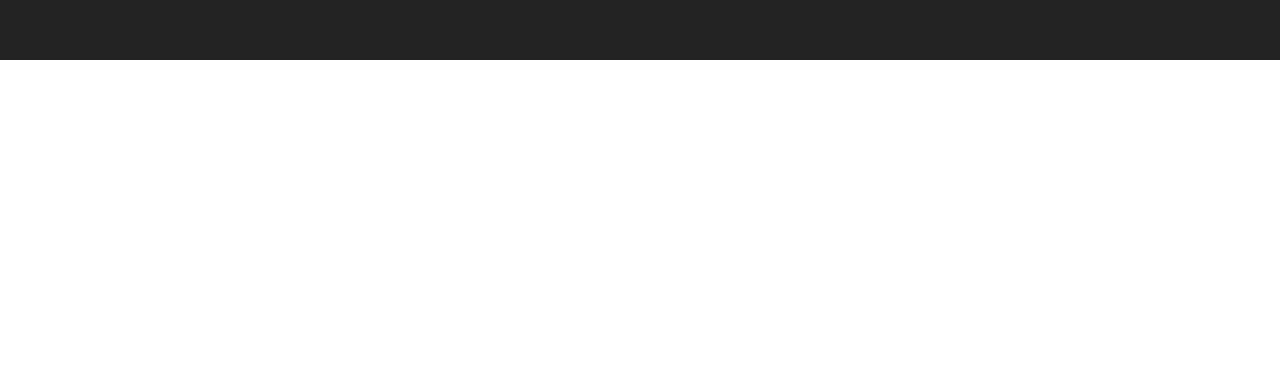
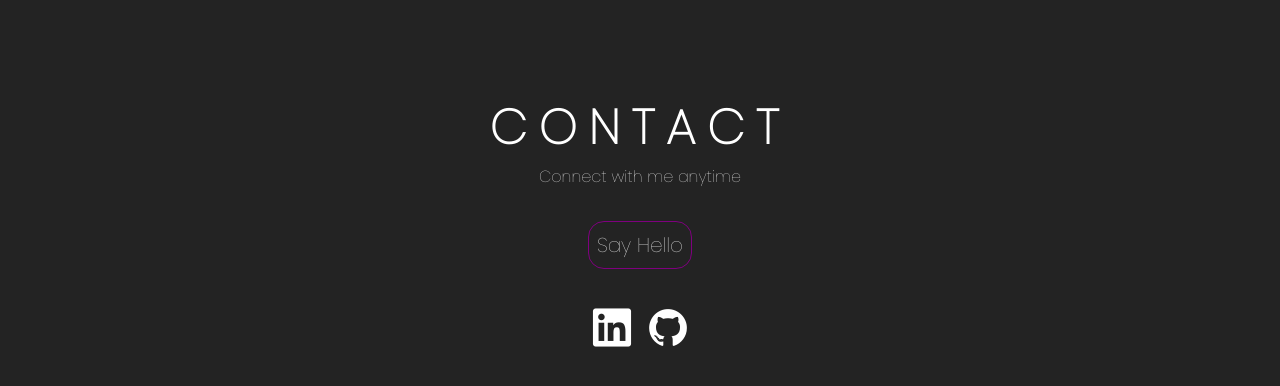
Before and after one commit to palucas94/portfolio, a React (Create React App) app: page / in a window 1280 px wide. Shown: the part 2340-2726 px from the top of the page. Before the commit the page ends 2400 px from the top, so only its background shows below. Built offline with nearby package versions, Linux system fonts and the light colour scheme.

Commit message:
[feat] add Contact

```diff
--- a/src/App.jsx
+++ b/src/App.jsx
@@ -3,12 +3,14 @@ import './styles/Home.scss';
 import './styles/NavBar.scss';
 import './styles/About.scss';
 import './styles/Skills.scss';
+import './styles/Contact.scss';
 import React, { useEffect } from 'react';
 import AOS from 'aos';
 import 'aos/dist/aos.css';
 import Home from './pages/Home';
 import About from './pages/About';
 import Skills from './pages/Skills';
+import Contact from './pages/Contact';
 
 function App() {
   useEffect(() => {
@@ -20,6 +22,7 @@ function App() {
       <Home />
       <About />
       <Skills />
+      <Contact />
     </div>
   );
 }
--- /dev/null
+++ b/src/pages/Contact.jsx
@@ -0,0 +1,23 @@
+import React from 'react';
+
+function Contact() {
+  return (
+    <div className="contact-container">
+      <h2 className="contact-title">Contact</h2>
+      <p className="contact-subtitle">Connect with me anytime</p>
+      <div className="socials-container">
+        <a className="contact-mail" href="mailto:paluke94@gmail.com">Say Hello</a>
+        <div className="socials-wrapper">
+          <a target="_blank" href="https://www.linkedin.com/in/lucas-pontes-arruda" rel="noreferrer">
+            <i className="devicon-linkedin-plain" />
+          </a>
+          <a target="_blank" href="https://github.com/palucas94" rel="noreferrer">
+            <i className="devicon-github-original" />
+          </a>
+        </div>
+      </div>
+    </div>
+  );
+}
+
+export default Contact;
--- /dev/null
+++ b/src/styles/Contact.scss
@@ -0,0 +1,42 @@
+.contact-container {
+  display: flex;
+  flex-direction: column;
+  justify-content: center;
+  align-items: center;
+  color: rgb(255, 255, 255);
+  background: rgb(35, 35, 35);
+}
+
+.contact-title {
+  text-transform: uppercase;
+  letter-spacing: 0.75rem;
+  font-size: 3rem;
+  padding-top: 2rem;
+}
+
+.socials-container {
+  display: flex;
+  flex-direction: column;
+}
+
+.contact-mail {
+  text-align: center;
+  color: rgb(255, 255, 255);
+  font-size: 1.25rem;
+  background: rgb(35, 35, 35);
+  padding: 0.5rem;
+  border: 0.1rem solid rgb(127, 0, 127);
+  border-radius: 1rem;
+  margin: 2rem;
+}
+
+.socials-wrapper {
+  font-size: 2.5rem;
+  margin-bottom: 2rem;
+  text-align: center;
+}
+
+.socials-wrapper a {
+  padding: 0.5rem;
+  color: rgb(255, 255, 255);
+}
```
